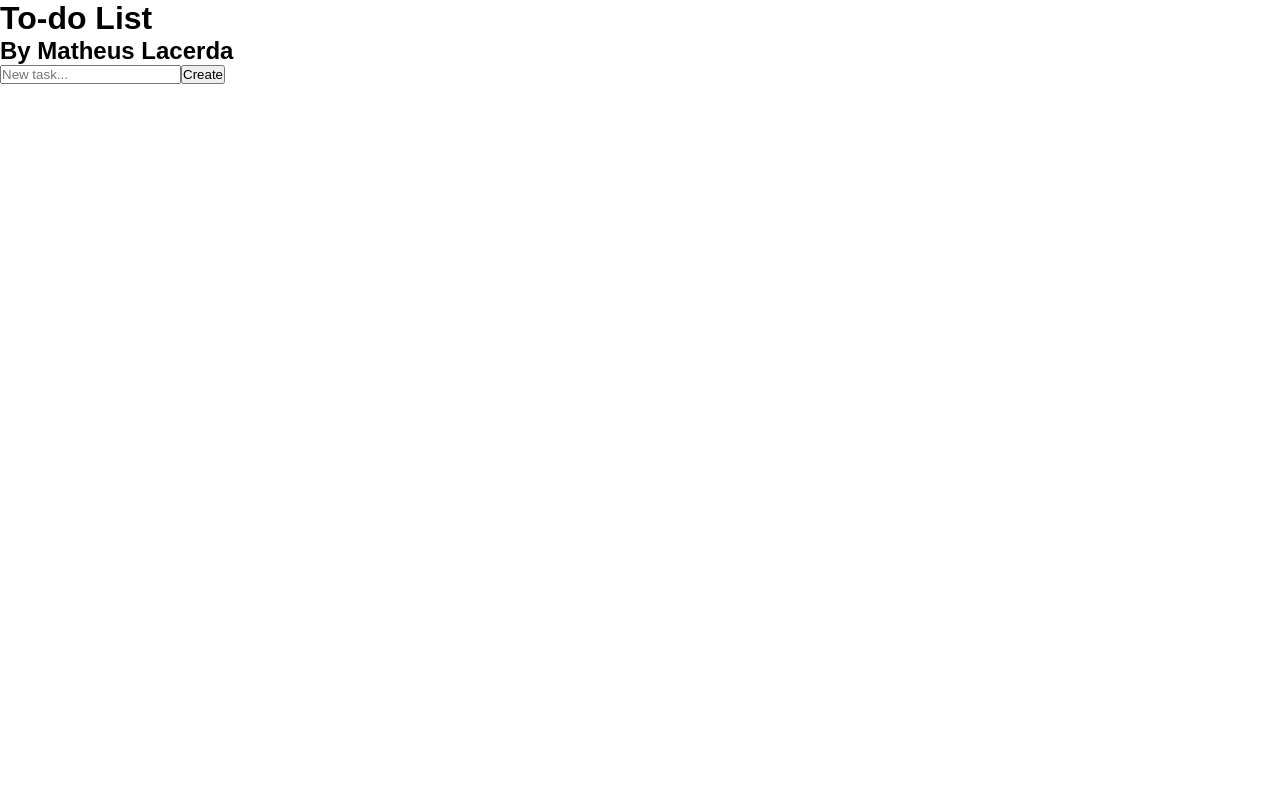
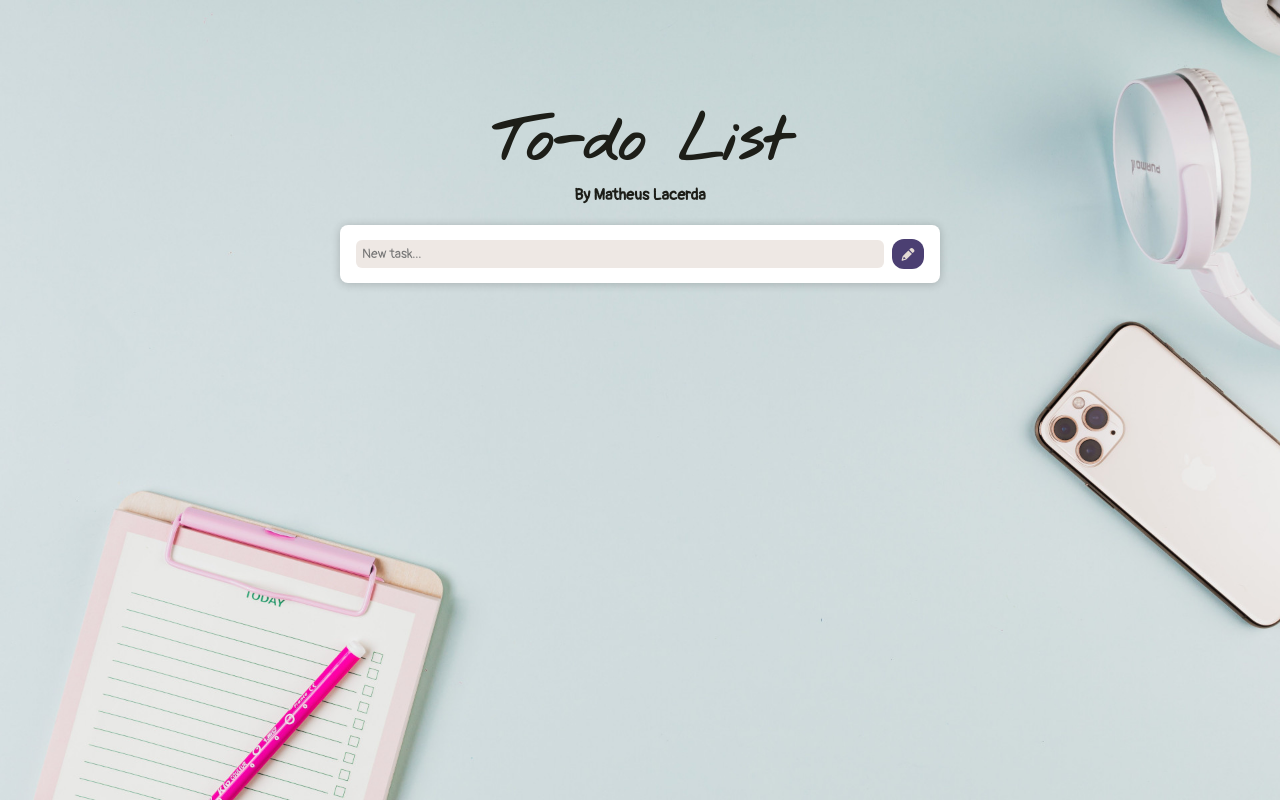
Before and after one commit to lacerda-dev/todo-list-react, a React (Vite) app: page / in a window 1280 px wide. Built offline with nearby package versions, Linux system fonts and the light colour scheme.

Commit message:
criação de estilos

```diff
--- a/package.json
+++ b/package.json
@@ -10,6 +10,11 @@
     "preview": "vite preview"
   },
   "dependencies": {
+    "@fortawesome/fontawesome-svg-core": "^7.3.1",
+    "@fortawesome/free-brands-svg-icons": "^7.3.1",
+    "@fortawesome/free-regular-svg-icons": "^7.3.1",
+    "@fortawesome/free-solid-svg-icons": "^7.3.1",
+    "@fortawesome/react-fontawesome": "^3.5.0",
     "react": "^19.2.8",
     "react-dom": "^19.2.8"
   },
--- a/src/App.css
+++ b/src/App.css
@@ -0,0 +1,32 @@
+
+
+.app {
+  min-height: 100vh;
+  position: relative;
+  background: url("./assets/images/background-todo.jpg");
+  background-size: cover;
+  display: flex;
+  flex-direction: column;
+  align-items: center;
+}
+.wrapper {
+    margin-top: 100px;
+    display: flex;
+    flex-direction: column;
+    align-items: center;
+    width: 100%;
+}
+.container-title {
+    display: flex;
+    flex-direction: column;
+    align-items: center;
+    margin-bottom: 20px;
+}
+.title {
+    font-family: "Nothing You Could Do", cursive;
+    font-size: 4rem;
+}
+.sub-title {
+    font-family: "Pangolin", cursive;
+    font-size: 1rem;
+}
--- a/src/App.jsx
+++ b/src/App.jsx
@@ -12,7 +12,7 @@ BÁSICO
 [X] - Container para área de tarefas
 [X] - Tarefas
 [X] - Botão de concluir
-[] - Estilos
+[X] - Estilos
 
 INTERMEDIARIO
 [] - Persistencia
@@ -30,14 +30,20 @@ AVANÇADO
 
 */
 
+import "./App.css";
+
 import { Todo } from "./components/Todo/Todo";
 
 function App() {
   return (
     <div className="app">
-      <h1>To-do List</h1>
-      <h2>By Matheus Lacerda</h2>
-      <Todo />
+      <section className="wrapper">
+        <div className="container-title">
+          <h1 className="title">To-do List</h1>
+          <h2 className="sub-title">By Matheus Lacerda</h2>
+        </div>
+        <Todo />
+      </section>
     </div>
   );
 }
--- a/src/components/Button/Button.css
+++ b/src/components/Button/Button.css
@@ -0,0 +1,18 @@
+.btn-list {
+  margin-left: 8px;
+  width: 20px;
+  height: 20px;
+  border-radius: 50%;
+  border: none;
+  color: #e4dbd4;
+  display: flex;
+  align-items: center;
+  justify-content: center;
+  cursor: pointer;
+  font-size: 0.8rem;
+  transition: 0.3s;
+}
+.btn-list:hover {
+    opacity: .5;
+    scale: 1.05;
+}
--- a/src/components/Button/Button.jsx
+++ b/src/components/Button/Button.jsx
@@ -1,7 +1,9 @@
-export const Button = ({ content, onClick }) => {
+import "./Button.css"
+
+export const Button = ({ content, onClick, color }) => {
   return (
     <div>
-      <button onClick={onClick}>{content}</button>
+      <button className='btn-list' onClick={onClick} style={{backgroundColor: color}}>{content}</button>
     </div>
   );
 };
--- a/src/components/List/List.css
+++ b/src/components/List/List.css
@@ -0,0 +1,4 @@
+.container-list {
+    border-radius: 8px;
+    margin-top: 24px;
+}
--- a/src/components/Task/Task.css
+++ b/src/components/Task/Task.css
@@ -0,0 +1,13 @@
+.container-task {
+    background-color: #E4DBD4;
+    margin-top: 12px;
+    padding: 8px 12px;
+    display: flex;
+    flex-direction: row;
+    align-items: center;
+    justify-content: space-between;
+    border-radius: 8px;
+    font-family: "Pangolin", cursive;
+    font-size: 1rem;
+    box-shadow: 3px 2px 5px rgba(0, 0, 0, 0.1);
+}
--- a/src/components/Task/Task.jsx
+++ b/src/components/Task/Task.jsx
@@ -1,10 +1,14 @@
 import { Button } from "../Button/Button";
+import { FontAwesomeIcon } from '@fortawesome/react-fontawesome'
+import { faCheck } from "@fortawesome/free-solid-svg-icons";
+
+import "./Task.css"
 
 export const Task = ({ task, index, deletTask }) => {
   return (
     <div className="container-task">
       <p>{task}</p>
-      <Button content={"Concluir"} onClick={() => deletTask(index)} />
+      <Button content={<FontAwesomeIcon icon={faCheck} />} onClick={() => deletTask(index)} color="#FF01AF" />
     </div>
   );
 };
--- a/src/components/Todo/Todo.css
+++ b/src/components/Todo/Todo.css
@@ -0,0 +1,45 @@
+.container-todo {
+    background-color: #fff;
+    padding: 14px 16px;
+    border-radius: 8px;
+    box-shadow: 0px 1px 10px rgba(0, 0, 0, 0.2);
+    width: 85%;
+    max-width: 600px;
+    margin-bottom: 50px;
+}
+.container-new-task {
+    width: 100%;
+}
+.form-new-task {
+    width: 100%;
+    display: flex;
+    flex-direction: row;
+    align-items: center;
+    justify-content: space-between;
+}
+.input-task {
+    width: 100%;
+    padding: 6px;
+    border: none;
+    background-color: #e4dbd49f;
+    border-radius: 6px;
+    font-family: "Pangolin", cursive;
+}
+.btn-new-task {
+    margin-left: 8px;
+    width: 35px;
+    height: 30px;
+    border-radius: 12px;
+    border: none;
+    background-color: #4B3F72;
+    color: #E4DBD4;
+    display: flex;
+    align-items: center;
+    justify-content: center;
+    cursor: pointer;
+    font-size: .8rem;
+    transition: .3s;
+}
+.btn-new-task:hover {
+    opacity: .8;
+}
--- a/src/components/Todo/Todo.jsx
+++ b/src/components/Todo/Todo.jsx
@@ -1,5 +1,8 @@
 import { useState } from "react";
 import { List } from "../List/List";
+import './Todo.css'
+import { FontAwesomeIcon } from '@fortawesome/react-fontawesome'
+import { faPencil } from "@fortawesome/free-solid-svg-icons";
 
 export const Todo = () => {
   const [tasks, setTasks] = useState([]);
@@ -28,11 +31,11 @@ export const Todo = () => {
             placeholder="New task..."
           />
           <button type="submit" className="btn-new-task">
-            Create
+            <FontAwesomeIcon icon={faPencil} className="icon"/>
           </button>
         </form>
       </div>
-      <List tasks={tasks} deletTask={deletTask} />
+      {tasks.length > 0 && <List tasks={tasks} deletTask={deletTask} />}
     </div>
   );
 };
--- a/src/index.css
+++ b/src/index.css
@@ -1,12 +1,27 @@
+@import url("https://fonts.googleapis.com/css2?family=Nothing+You+Could+Do&family=Pangolin&family=Permanent+Marker&display=swap");
+
 * {
   margin: 0;
   padding: 0;
   box-sizing: border-box;
 }
-html, body {
+html,
+body {
   width: 100%;
   min-height: 100%;
 }
 body {
   font-family: Arial, Helvetica, sans-serif;
+  color: #1d1e18;
 }
+
+/*
+PALETA DE CORES
+
+preto = #1D1E18
+bege = #E4DBD4
+gelo = #CFDADC
+rosa = #FF01AF
+roxo = #4B3F72
+
+*/
```
Also changed, not shown: src/components/List/List.jsx (+2 -6 lines), src/assets/images/background-todo.jpg (added), 1 other file (tests, documents, lock files or other folders). Lines whose indentation alone changed are shown as unchanged.
